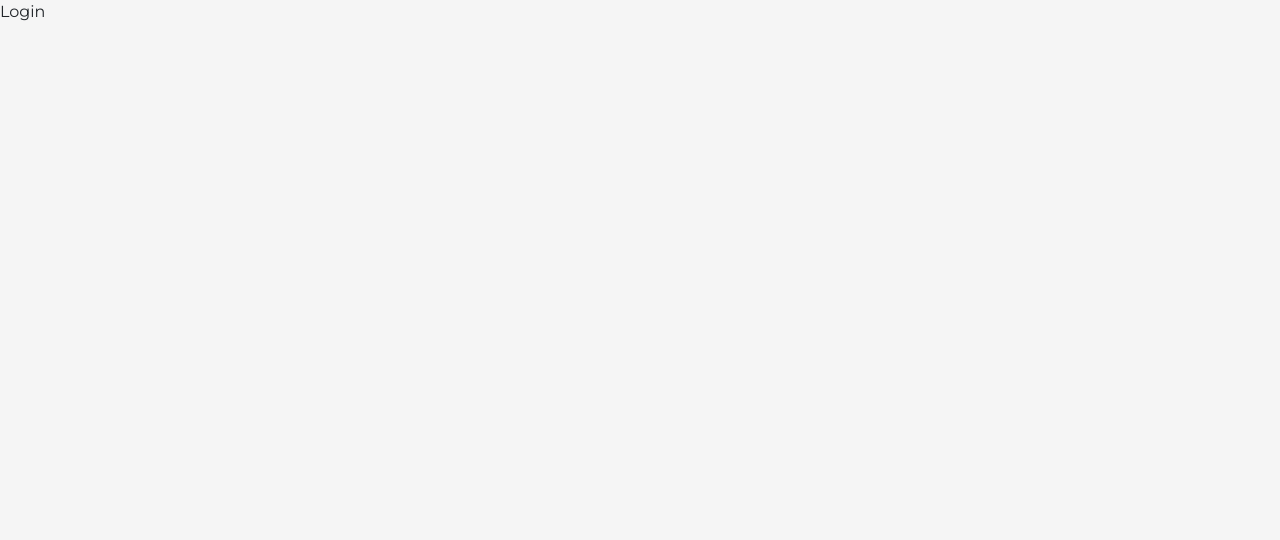
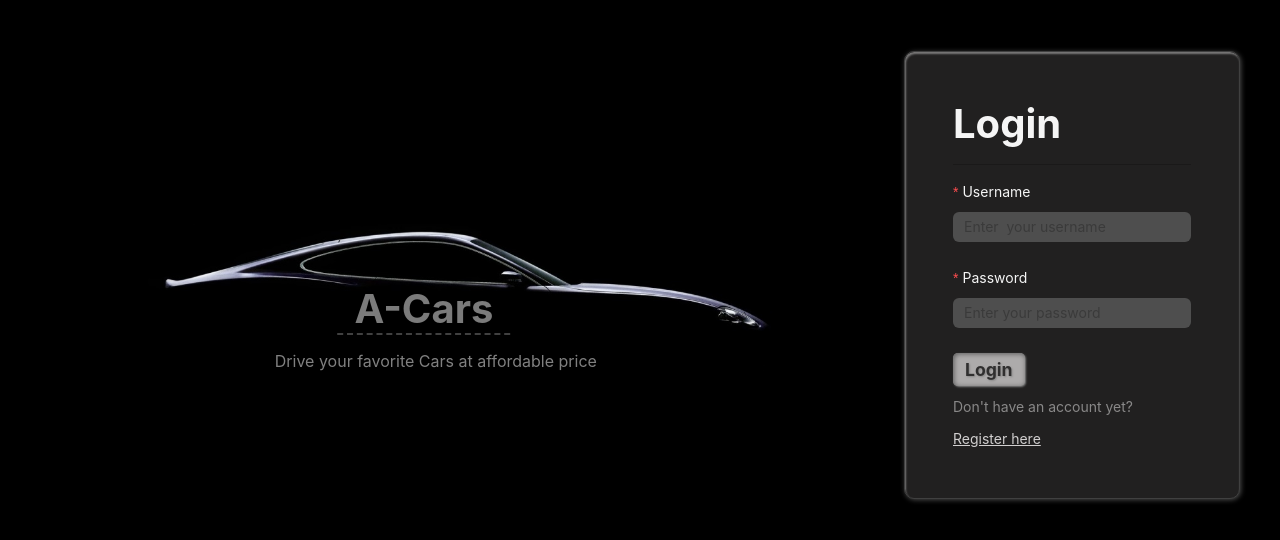
Before and after one commit to And4Web/MERN_car_rental_app, a React (Vite) app in the folder frontend/: page /login in a window 1280 px wide. Shown: the top 540 px of the page. Built offline with nearby package versions, Linux system fonts and the light colour scheme.

Commit message:
Login.tsx and Register.tsx pages created.

```diff
--- a/frontend/src/index.css
+++ b/frontend/src/index.css
@@ -113,6 +113,7 @@ h1{
 .car:hover > .car-content{
   opacity: 1;
   transform: translateY(-3rem);
+
 }
 
 .car-img{
@@ -130,6 +131,7 @@ h1{
   transform: translateY(-9rem);
   opacity: 0;
   transition: 0.5s ease-in-out;
+
 }
 
 p{
@@ -148,12 +150,73 @@ p{
   border-radius: 5px;
 }
 
+.auth-pages{
+  background-color: black;
+  min-height: 100vh;
 
+}
+.auth-pages label, .auth-pages h1{
+  color: whitesmoke !important;
+}
+.auth-form{
+  background-color: rgb(33, 32, 32);
+  border-radius: 10px;
+  border: 1px solid rgb(64, 64, 64);
+  box-shadow: 1px 1px 5px rgb(74, 74, 74), inset 1px 2px 2px rgb(122, 121, 121);
+}
+.auth-form input{
+  background-color: rgb(78, 78, 78);
+  border: none;
+  outline: none;
 
+}
+.auth-form > p{
+  color: rgb(137, 136, 136);
+  margin: 10px 0 !important;
+}
+.auth-form .auth-toggle{
+  text-decoration: underline;
+  color: rgb(209, 207, 207);
+  margin: 10px 0 !important;
+}
+.auth-btn{
+  border: none;
+  outline: none;
+  padding: 3px 12px;
+  background-color: rgb(173, 171, 171);
+  color: rgb(48, 47, 47);
+  font-size: 1.1rem;
+  font-weight: bold;
+  text-shadow: 1px 1px 2px rgb(135, 134, 134);
+  /* border: 1px solid white; */
+  border-radius: 5px;
+  box-shadow: inset 1px 1px 5px rgb(91, 91, 91), 1px 1px 2px gray;
+}
 
-
-
-
+.auth-bg-logo{
+  position: absolute;
+  left: 0;
+  right: 0;
+  top: 57%;
+  left: 60%;
+  transform: translate(-50%, -50%);
+}
+.auth-bg-logo > h1{
+  color: white;
+  opacity: 0.5;
+  border-bottom: 2px dashed gray;
+  text-align: center;
+  width: 50%;
+}
+.auth-bg-logo > p{
+  color: white;
+  position: absolute;
+  left: -4.3rem;
+  font-size: 1rem;
+  opacity: 0.5;
+  text-align: center;
+  /* border-bottom: 1px solid gray; */
+}
 
 
 
@@ -166,10 +229,17 @@ p{
   .header{
     padding: .5rem 5rem;
   }
+  .cars-container{
+    margin: 0 5px
+  }
+
 }
 @media screen and (max-width: 800px){
   .header{
     padding: .4rem 4rem;
+  }
+  .cars-container{
+    margin: 0 12px
   }
 }
 @media screen and (max-width: 510px){
--- a/frontend/src/pages/Home.tsx
+++ b/frontend/src/pages/Home.tsx
@@ -14,7 +14,8 @@ function Home() {
     <DefaultLayout>
       {loading && <Loader/>}
 
-      {!loading && <Row justify="center" align="middle" gutter={16} className='mt-3'>
+      {!loading && <div className='cars-container'>
+        <Row justify="center" align="middle" gutter={16} className='mt-3'>
         {
           cars?.map((car, index)=>{
             return (
@@ -38,7 +39,8 @@ function Home() {
             )
           })
         }
-      </Row>}
+      </Row>
+        </div>}
 
     </DefaultLayout>
   )
--- a/frontend/src/pages/Login.tsx
+++ b/frontend/src/pages/Login.tsx
@@ -1,8 +1,38 @@
-import React from 'react'
+import {Row, Col, Form, Input} from 'antd';
+import { Link } from 'react-router-dom';
 
 function Login() {
   return (
-    <div>Login</div>
+    <div className='auth-pages'>
+      <Row gutter={16} className='d-flex align-items-center'>
+        <Col lg={16} style={{position: 'relative'}}>
+            <img src="/src/assets/images/car.jpg" alt="car background" height={550} />
+          <div className="auth-bg-logo">
+            <h1>A-Cars</h1>
+            <p>Drive your favorite Cars at affordable price</p>
+          </div>
+        </Col>
+
+        <Col lg={8} className='p-5'>
+          <Form layout='vertical' className='auth-form p-5'>
+            <h1 className='text-light'>Login</h1>
+            <hr/>
+            <Form.Item name='username' label='Username' rules={[{required: true}]}>
+              <Input type='text' placeholder='Enter  your username'/>
+            </Form.Item>
+
+            <Form.Item name="password" label="Password" rules={[{required: true}]}>
+              <Input type='password' placeholder='Enter your password'/>
+            </Form.Item>
+            <button className="auth-btn">Login</button>
+
+            <p>Don't have an account yet?</p>
+            <Link to="/register" className='auth-toggle'>Register here</Link>
+          </Form>
+        </Col>
+      </Row>
+
+    </div>
   )
 }
 
--- a/frontend/src/pages/Register.tsx
+++ b/frontend/src/pages/Register.tsx
@@ -1,8 +1,41 @@
-import React from 'react'
+import {Row, Col, Form, Input} from 'antd';
+import { Link } from 'react-router-dom';
 
 function Register() {
   return (
-    <div>Register</div>
+    <div className='auth-pages'>
+      <Row gutter={16} className='d-flex align-items-center'>
+        <Col lg={16} style={{position: 'relative'}}>
+          <img src="/src/assets/images/car.jpg" alt="car background" height={550} />
+          <div className="auth-bg-logo">
+            <h1>A-Cars</h1>
+            <p>Drive your favorite Cars at affordable price</p>
+          </div>
+        </Col>
+
+        <Col lg={8} className='p-5'>
+          <Form layout='vertical' className='auth-form p-5'>
+            <h1 className='text-light'>Register</h1>
+            <hr/>
+            <Form.Item name='username' label='Username' rules={[{required: true}]}>
+              <Input type='text' placeholder='Enter  your username'/>
+            </Form.Item>
+
+            <Form.Item name="password" label="Password" rules={[{required: true}]}>
+              <Input type='password' placeholder='Enter your password'/>
+            </Form.Item>
+            <Form.Item name="cPassword" label="Confirm Password" rules={[{required: true}]}>
+              <Input type='password' placeholder='Confirm your password'/>
+            </Form.Item>
+            <button className="auth-btn">Register</button>
+
+            <p>Already have an account?</p>
+            <Link to="/login" className='auth-toggle'>Login here</Link>
+          </Form>
+        </Col>
+      </Row>
+
+    </div>
   )
 }
 
--- a/frontend/src/redux/reducers/carsReducer.ts
+++ b/frontend/src/redux/reducers/carsReducer.ts
@@ -39,6 +39,26 @@ const initialData = {
       name: "Mahindra Scorpio-N",
       image: "https://imgd.aeplcdn.com/664x374/n/cw/ec/40432/scorpio-n-exterior-right-front-three-quarter-75.jpeg?isig=0&q=80",
       rentPerHour: 799
+    },
+    {
+      name: "Hyundai i20",
+      image: "https://imgd.aeplcdn.com/664x374/n/cw/ec/150603/i20-exterior-right-front-three-quarter-7.jpeg?isig=0&q=80",
+      rentPerHour: 599
+    },
+    {
+      name: "Maruti Swift",
+      image: "https://imgd.aeplcdn.com/1056x594/n/dpn98db_1738097.jpg?q=80",
+      rentPerHour: 599
+    },
+    {
+      name: "Toyota Fortuner",
+      image: "https://imgd.aeplcdn.com/664x374/n/cw/ec/44709/fortuner-exterior-right-front-three-quarter-20.jpeg?isig=0&q=80",
+      rentPerHour: 1299
+    },
+    {
+      name: "Toyota Innova",
+      image: "https://imgd.aeplcdn.com/664x374/cw/specialVersions/6185.jpg?v=20190304024509&q=80",
+      rentPerHour: 899
     }
   ]
 }
```
Also changed, not shown: frontend/src/assets/images/car.jpg (added).
